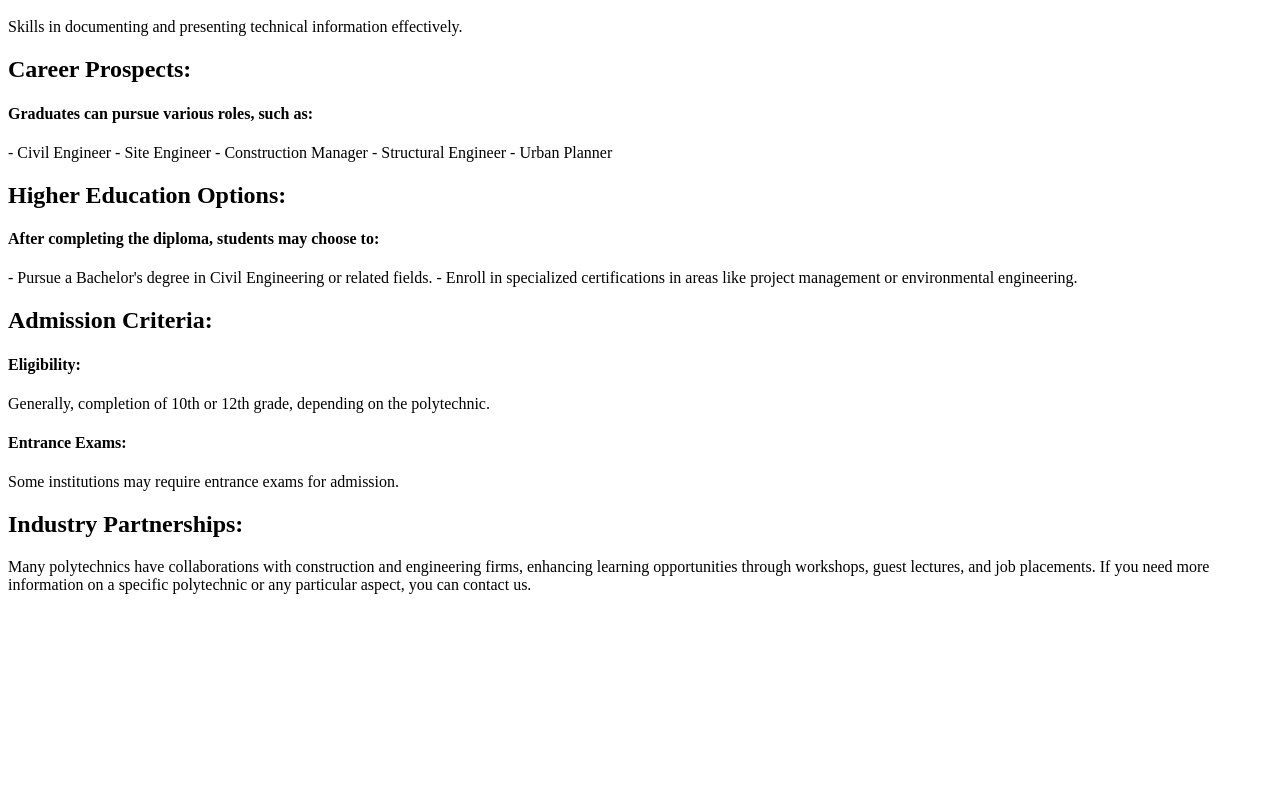
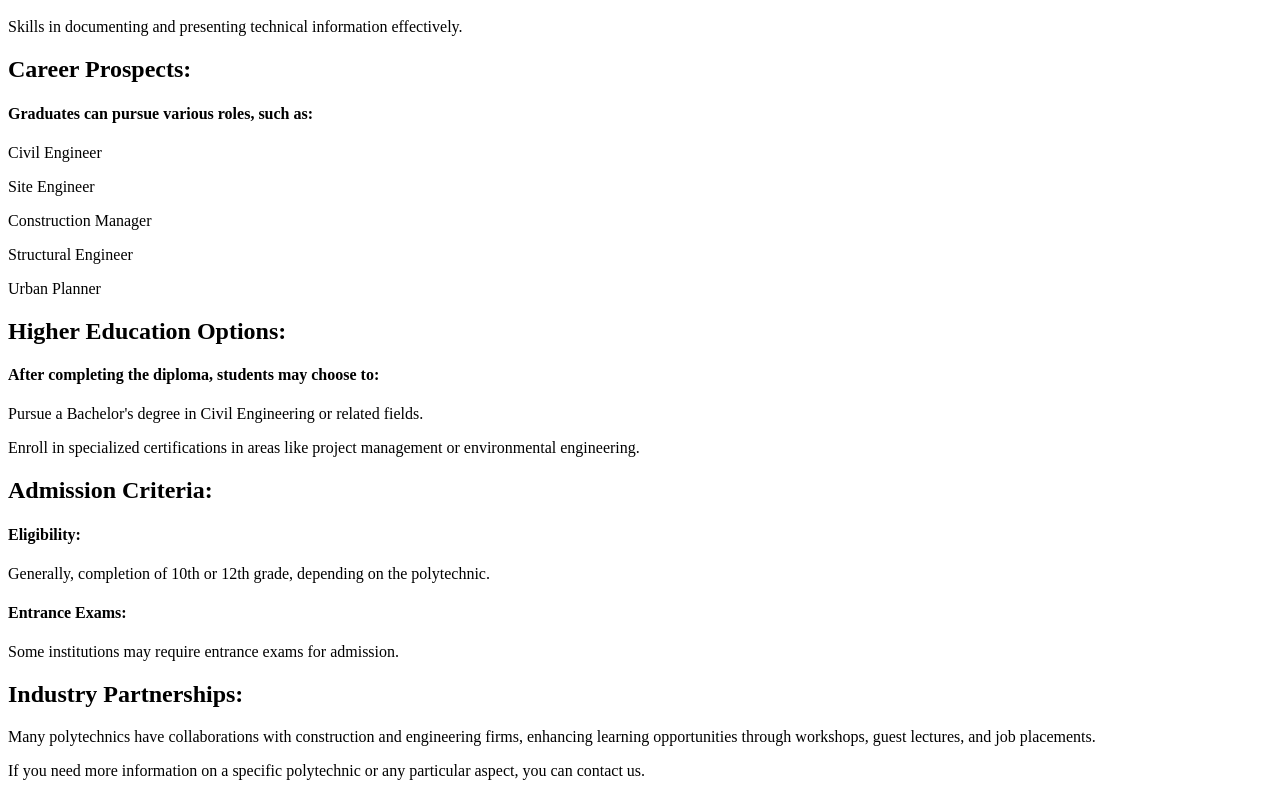
Before and after one commit to NaveenYadav911/diploma, a plain HTML site: page civil.html in a window 1280 px wide. Shown: the part 1445-2241 px from the top of the page. Before the commit the page ends 2047 px from the top, so only its background shows below. Drawn offline with Linux system fonts and the light colour scheme.

Commit message:
Update civil.html

```diff
--- a/civil.html
+++ b/civil.html
@@ -56,17 +56,17 @@
         <h2>Career Prospects:</h2>
 
         <h4>Graduates can pursue various roles, such as:</h4>
-        - Civil Engineer
-        - Site Engineer
-        - Construction Manager
-        - Structural Engineer
-        - Urban Planner
+        </p> Civil Engineer</p>
+        </p> Site Engineer</p>
+         </p>Construction Manager</p>
+         </p>Structural Engineer</p>
+         </p>Urban Planner</p>
 
         <h2>Higher Education Options:</h2>
 
         <h4>After completing the diploma, students may choose to:</h4>
-        - Pursue a Bachelor's degree in Civil Engineering or related fields.
-        - Enroll in specialized certifications in areas like project management or environmental engineering.
+        <p> Pursue a Bachelor's degree in Civil Engineering or related fields.</p>
+        <p>Enroll in specialized certifications in areas like project management or environmental engineering.</p>
 
         <h2>Admission Criteria:</h2>
 
@@ -76,9 +76,9 @@
 
         <h2>Industry Partnerships:</h2>
 
-        Many polytechnics have collaborations with construction and engineering firms, enhancing learning opportunities through workshops, guest lectures, and job placements.
+        <p>Many polytechnics have collaborations with construction and engineering firms, enhancing learning opportunities through workshops, guest lectures, and job placements.</p>
 
-        If you need more information on a specific polytechnic or any particular aspect, you can contact us.
+        <p>If you need more information on a specific polytechnic or any particular aspect, you can contact us.</p>
     </div>
 </body>
 </html>
```
